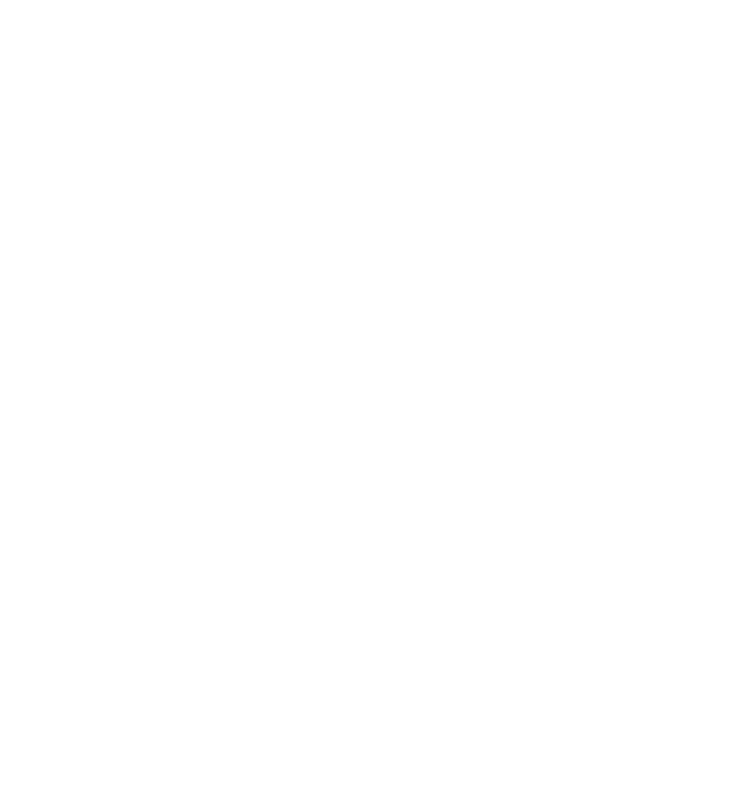
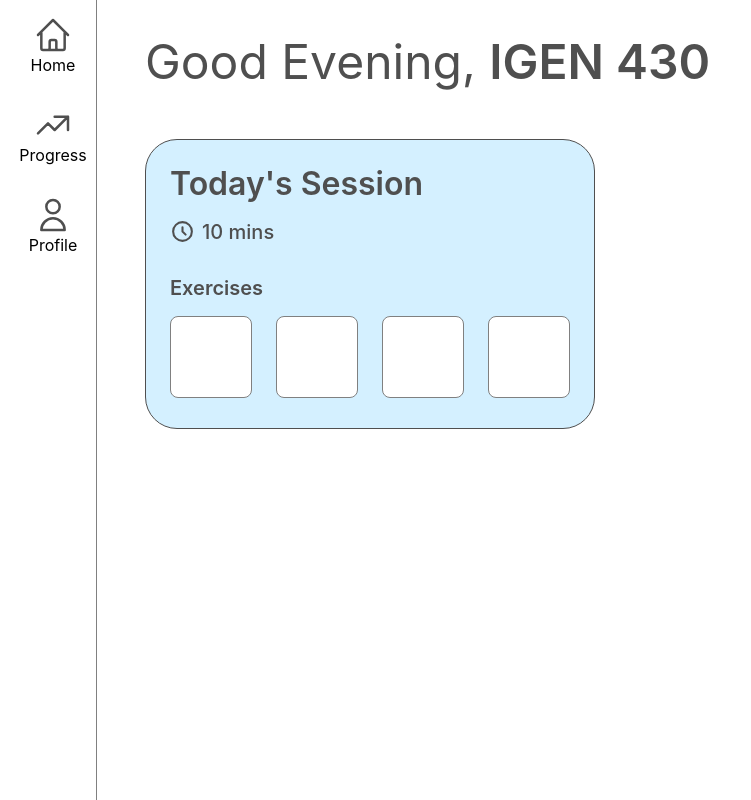
Before and after one commit to wryhook/motiv-web-app, a React (Create React App) app: page / in a window 1280 px wide. Before the commit this address had no page. Shown: the whole page, without its empty margins (0-751 px from the left). Built offline with nearby package versions, Linux system fonts and the light colour scheme.

Commit message:
change website paths

```diff
--- a/src/App.js
+++ b/src/App.js
@@ -9,9 +9,9 @@
     <Router>
       <div style={styles.body}>
         <Routes>
-          <Route path="/home" element={<Home />} />
+          <Route path="/" element={<Home />} />
           <Route path="/bluetooth" element={<BluetoothSetup />} />
-          <Route path="/Webcam" element={<PoseEstimation />} />
+          <Route path="/webcam" element={<PoseEstimation />} />
           <Route path="/exercise" element={<ExerciseScreen />} />
         </Routes>
       </div>
```
